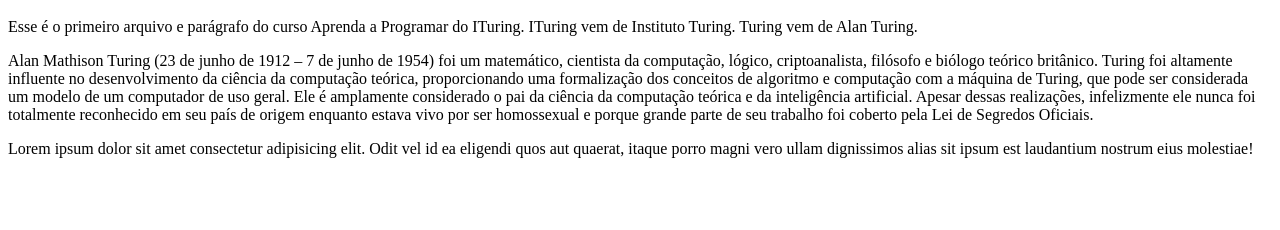
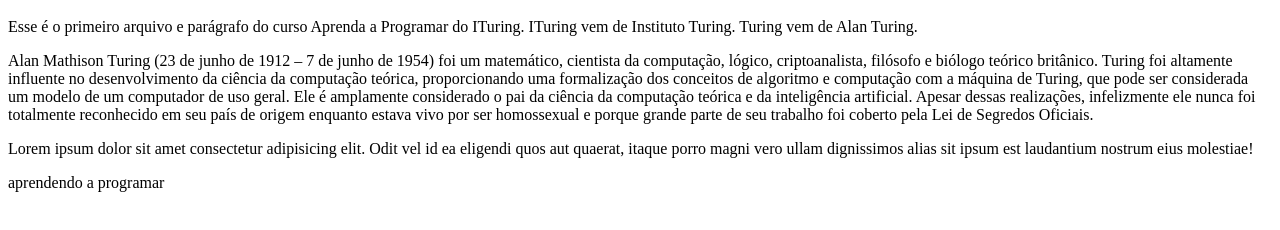
Before and after one commit to clarenceaguiar/aprenda-a-programar, a plain HTML site: page teste_github_vsc/index.html in a window 1280 px wide. Shown: the part 48-278 px from the top of the page. Drawn offline with Linux system fonts and the light colour scheme.

Commit message:
main included

```diff
--- a/teste_github_vsc/index.html
+++ b/teste_github_vsc/index.html
@@ -8,5 +8,6 @@
         <p>Esse é o primeiro arquivo e parágrafo do curso Aprenda a Programar do ITuring. ITuring vem de Instituto Turing. Turing vem de Alan Turing.</p>
         <p>Alan Mathison Turing (23 de junho de 1912 – 7 de junho de 1954) foi um matemático, cientista da computação, lógico, criptoanalista, filósofo e biólogo teórico britânico. Turing foi altamente influente no desenvolvimento da ciência da computação teórica, proporcionando uma formalização dos conceitos de algoritmo e computação com a máquina de Turing, que pode ser considerada um modelo de um computador de uso geral. Ele é amplamente considerado o pai da ciência da computação teórica e da inteligência artificial. Apesar dessas realizações, infelizmente ele nunca foi totalmente reconhecido em seu país de origem enquanto estava vivo por ser homossexual e porque grande parte de seu trabalho foi coberto pela Lei de Segredos Oficiais.</p>
         <p>Lorem ipsum dolor sit amet consectetur adipisicing elit. Odit vel id ea eligendi quos aut quaerat, itaque porro magni vero ullam dignissimos alias sit ipsum est laudantium nostrum eius molestiae!</p>
+        <main>aprendendo a programar</main>
     </body>
 </html>
```
